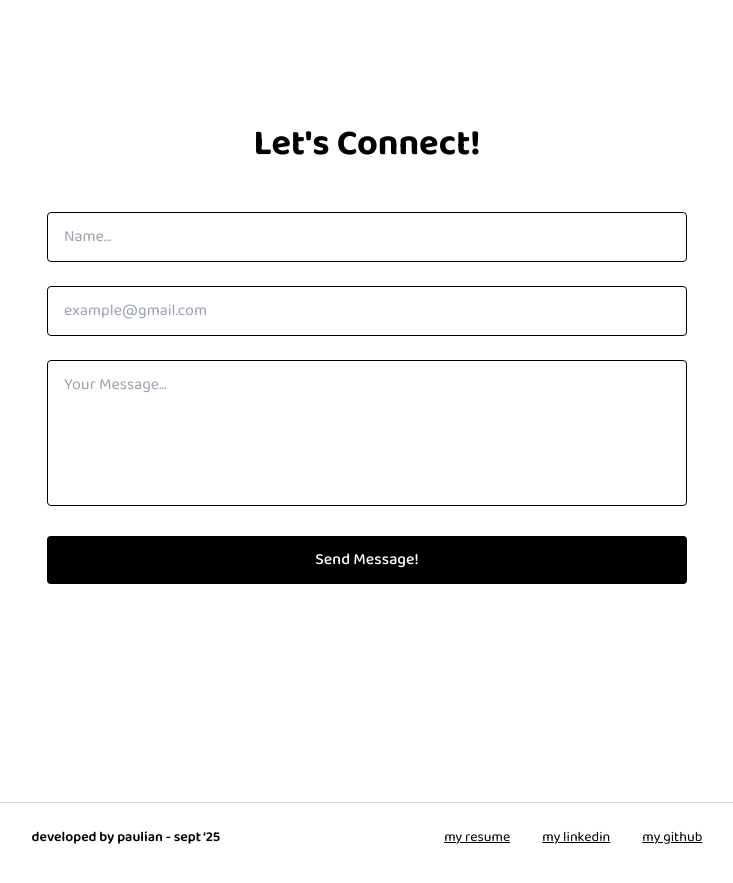
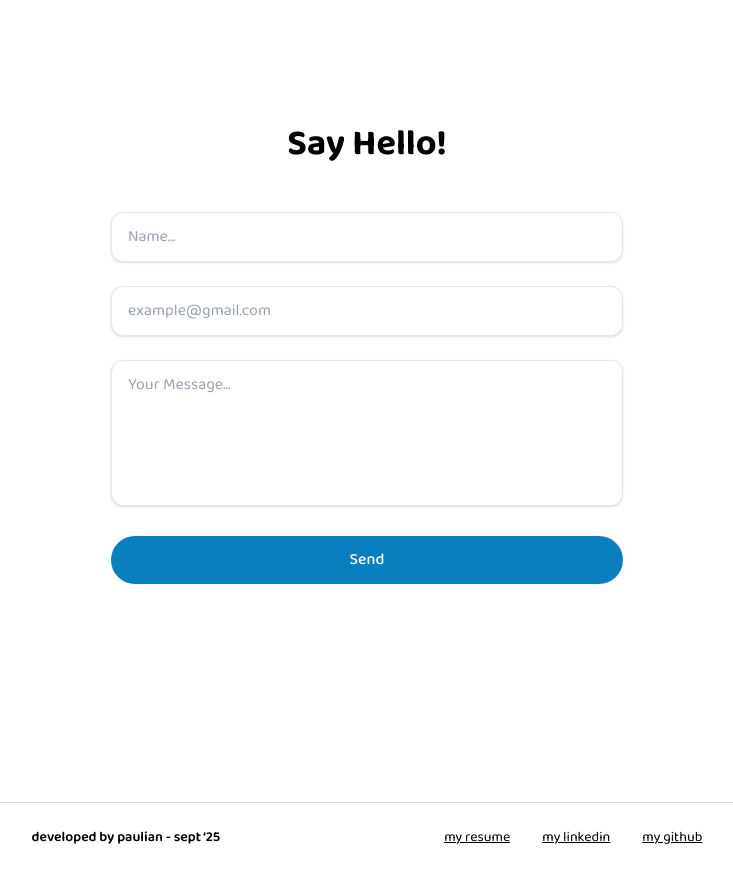
Before and after one commit to paulian7/portfolio, a React (Vite) app: page / in a window 1280 px wide. Shown: the part 4860-5743 px from the top of the page, without its empty margins (273-1006 px from the left). Built offline with nearby package versions, Linux system fonts and the light colour scheme.

Commit message:
polish contact form

```diff
--- a/src/components/sections/Contact.jsx
+++ b/src/components/sections/Contact.jsx
@@ -39,12 +39,14 @@ export const Contact = () => {
       <RevealOnScroll>
         {/* title */}
         <h2 className="text-3xl sm:text-4xl font-bold mb-10 sm:mb-12 font-baloo text-black text-center">
-          Let's Connect!
+          Say Hello!
         </h2>
 
-        {/* section's content */}
-        <div className="w-full sm:w-[85vw] md:w-[70vw] lg:w-[60vw] xl:w-[50vw] 2xl:w-[45vw] mx-auto">
+        {/* contact form wrapper */}
+        <div className="w-full sm:w-[70vw] md:w-[55vw] lg:w-[45vw] xl:w-[40vw] 2xl:w-[35vw] mx-auto">
+          {/* actual form */}
           <form className="space-y-4 sm:space-y-6" onSubmit={handleSubmit}>
+            {/* name */}
             <div className="relative">
               <input
                 type="text"
@@ -52,9 +54,9 @@ export const Contact = () => {
                 name="name"
                 required
                 value={formData.name}
-                className="w-full bg-white border border-black rounded px-4 py-3 text-black placeholder-gray-400
-                  focus:outline-none focus:ring-2 focus:ring-gray-300 focus:border-gray-300
-                  transition-colors duration-300 ease-in-out text-sm sm:text-base font-baloo"
+                className="w-full bg-white border border-gray-200 rounded-xl px-4 py-3 text-black placeholder-gray-400
+                  focus:outline-none focus:ring-2 focus:ring-[#0A7FBF]/30 focus:border-[#0A7FBF]
+                  transition-shadow duration-300 ease-in-out text-sm sm:text-base font-baloo shadow-sm"
                 placeholder="Name..."
                 onChange={(e) =>
                   setFormData({ ...formData, name: e.target.value })
@@ -62,6 +64,7 @@ export const Contact = () => {
               />
             </div>
 
+            {/* email */}
             <div className="relative">
               <input
                 type="email"
@@ -69,9 +72,9 @@ export const Contact = () => {
                 name="email"
                 required
                 value={formData.email}
-                className="w-full bg-white border border-black rounded px-4 py-3 text-black placeholder-gray-400
-                  focus:outline-none focus:ring-2 focus:ring-gray-300 focus:border-gray-300
-                  transition-colors duration-300 ease-in-out text-sm sm:text-base font-baloo"
+                className="w-full bg-white border border-gray-200 rounded-xl px-4 py-3 text-black placeholder-gray-400
+                  focus:outline-none focus:ring-2 focus:ring-[#0A7FBF]/30 focus:border-[#0A7FBF]
+                  transition-shadow duration-300 ease-in-out text-sm sm:text-base font-baloo shadow-sm"
                 placeholder="example@gmail.com"
                 onChange={(e) =>
                   setFormData({ ...formData, email: e.target.value })
@@ -79,6 +82,7 @@ export const Contact = () => {
               />
             </div>
 
+            {/* message */}
             <div className="relative">
               <textarea
                 id="message"
@@ -86,9 +90,9 @@ export const Contact = () => {
                 required
                 value={formData.message}
                 rows={5}
-                className="w-full bg-white border border-black rounded px-4 py-3 text-black placeholder-gray-400
-                  focus:outline-none focus:ring-2 focus:ring-gray-300 focus:border-gray-300
-                  transition-colors duration-300 ease-in-out resize-none text-sm sm:text-base font-baloo"
+                className="w-full bg-white border border-gray-200 rounded-xl px-4 py-3 text-black placeholder-gray-400
+                  focus:outline-none focus:ring-2 focus:ring-[#0A7FBF]/30 focus:border-[#0A7FBF]
+                  transition-shadow duration-300 ease-in-out resize-none text-sm sm:text-base font-baloo shadow-sm"
                 placeholder="Your Message..."
                 onChange={(e) =>
                   setFormData({ ...formData, message: e.target.value })
@@ -96,12 +100,13 @@ export const Contact = () => {
               />
             </div>
 
+            {/* submit button */}
             <button
               type="submit"
-              className="w-full bg-black text-white py-3 px-6 rounded font-medium text-sm sm:text-base
-                 transition-all duration-300 ease-in-out hover:-translate-y-0.5 hover:bg-gray-500 active:bg-gray-600 font-baloo"
+              className="w-full inline-flex items-center justify-center gap-2 bg-[#0A7FBF] text-white py-3 px-6 rounded-full font-medium text-sm sm:text-base
+     hover:shadow-md font-baloo"
             >
-              Send Message!
+              Send
             </button>
           </form>
         </div>
```
